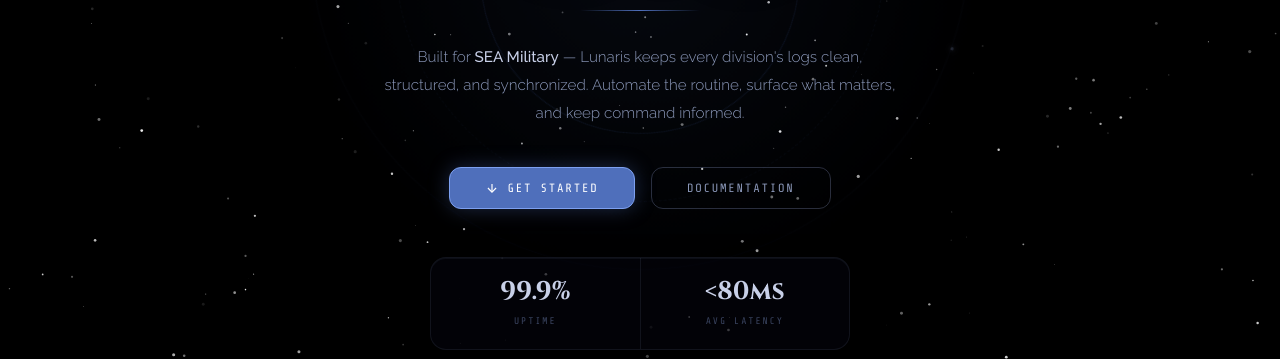
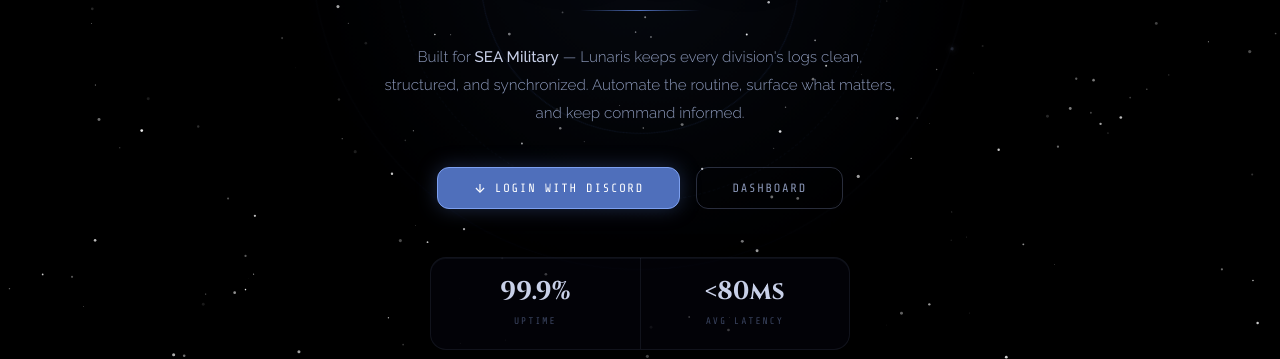
Before and after one commit to BreezeDev-sudo/Lunaris, a plain HTML site: page index.html in a window 1280 px wide. Shown: the part 433-792 px from the top of the page. Drawn offline with nearby package versions, Linux system fonts and the light colour scheme.

Commit message:
Connect dashboard to bot API

```diff
--- a/index.html
+++ b/index.html
@@ -886,11 +886,11 @@
     </p>
 
     <div class="hero-actions">
-      <a href="#" class="cta-btn primary">
+      <a href="#" class="cta-btn primary" onclick="loginWithDiscord(); return false;">
         <svg viewBox="0 0 24 24" style="width:14px;height:14px;stroke:currentColor;fill:none;stroke-width:2"><polyline points="5 12 12 19 19 12"/><line x1="12" y1="5" x2="12" y2="19"/></svg>
-        Get Started
+        Login with Discord
       </a>
-      <a href="#" class="cta-btn secondary">Documentation</a>
+      <a href="dashboard.html" class="cta-btn secondary">Dashboard</a>
     </div>
 
     <div class="stats-bar">
```
Also changed, not shown: dashboard.html (+1 -1 lines).
